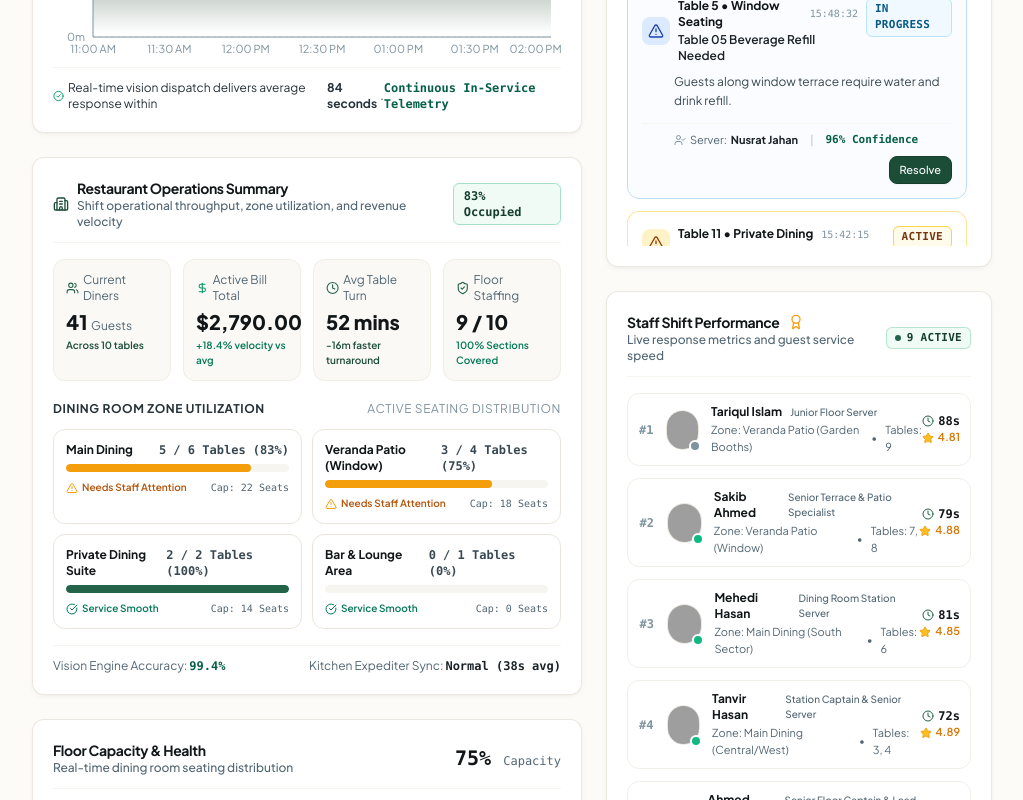
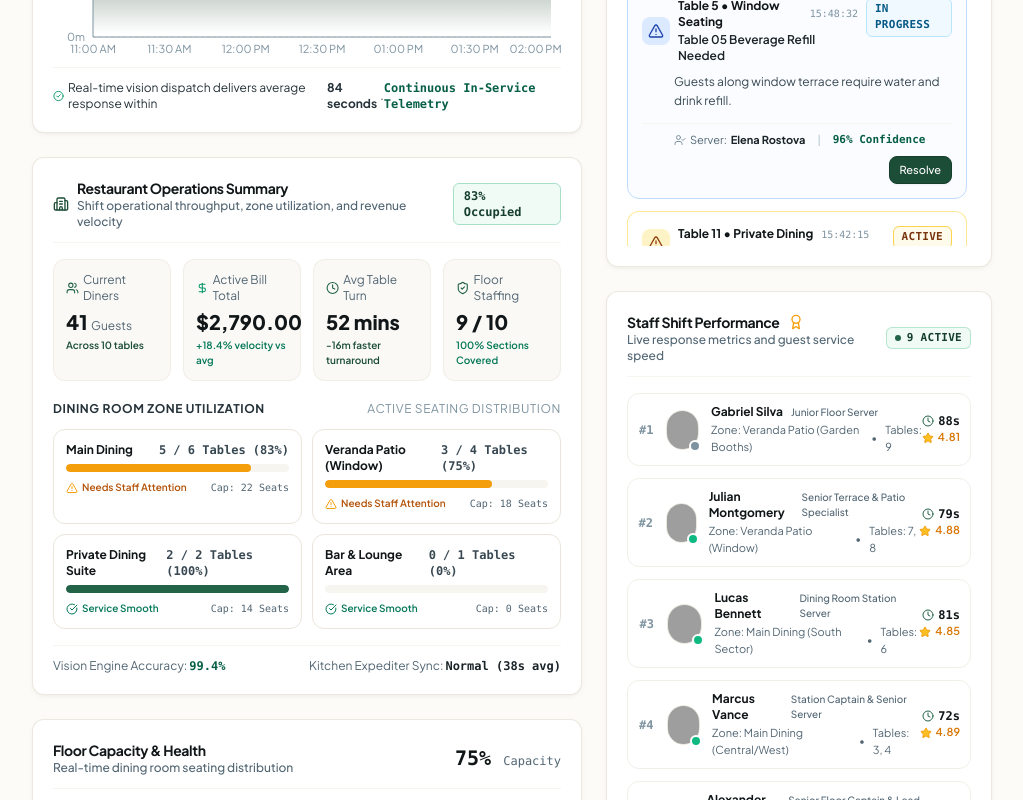
Before and after one commit to CodewithShahriar/DineSight-Ai, a React (Vite) app: page / in a window 1280 px wide. Shown: the part 940-1740 px from the top of the page, without its empty margins (256-1279 px from the left). Built offline with nearby package versions, Linux system fonts and the light colour scheme; grey boxes are pictures that could not be loaded.

Commit message:
refactor(staff): replace all staff names with international English hospitality names

```diff
--- a/src/data/mockEvents.ts
+++ b/src/data/mockEvents.ts
@@ -124,7 +124,7 @@ export const initialCameras: CCTVFeed[] = [
       {
         id: 'det-109',
         category: 'waiter',
-        label: 'STAFF: Ahmed Rahman (EMP-101)',
+        label: 'STAFF: Alexander Wright (EMP-101)',
         subLabel: 'Senior Captain (Lead Server)',
         status: 'Active on Floor',
         confidence: 0.97,
@@ -260,7 +260,7 @@ export const initialCameras: CCTVFeed[] = [
       {
         id: 'det-207',
         category: 'waiter',
-        label: 'STAFF: Tanvir Hasan (EMP-102)',
+        label: 'STAFF: Marcus Vance (EMP-102)',
         subLabel: 'Floor Server (Attending Tables)',
         status: 'Active In Aisle',
         confidence: 0.97,
@@ -357,7 +357,7 @@ export const initialCameras: CCTVFeed[] = [
       {
         id: 'det-305',
         category: 'waiter',
-        label: 'STAFF: Sakib Ahmed (EMP-103)',
+        label: 'STAFF: Julian Montgomery (EMP-103)',
         subLabel: 'Head Waiter (Sommelier)',
         status: 'Floor Patrol & Wine Service',
         confidence: 0.98,
@@ -467,7 +467,7 @@ export const initialCameras: CCTVFeed[] = [
       {
         id: 'det-406',
         category: 'waiter',
-        label: 'STAFF: Fahim Chowdhury (EMP-104)',
+        label: 'STAFF: Christian Laurent (EMP-104)',
         subLabel: 'Junior Server (Entrance Host)',
         status: 'Patrolling Passage',
         confidence: 0.96,
@@ -564,7 +564,7 @@ export const initialCameras: CCTVFeed[] = [
       {
         id: 'det-506',
         category: 'waiter',
-        label: 'RUNNER: Rifat Al-Mamun (EMP-107)',
+        label: 'RUNNER: Dominic Sterling (EMP-107)',
         subLabel: 'Food Runner (Main Course En Route)',
         status: 'Dispatched',
         confidence: 0.98,
@@ -674,7 +674,7 @@ export const initialCameras: CCTVFeed[] = [
       {
         id: 'det-602',
         category: 'waiter',
-        label: 'SOMMELIER: Nusrat Jahan (EMP-105)',
+        label: 'SOMMELIER: Elena Rostova (EMP-105)',
         subLabel: 'Beverage & Wine Sommelier (Pouring)',
         status: 'Active',
         confidence: 0.98,
@@ -784,7 +784,7 @@ export const initialCameras: CCTVFeed[] = [
       {
         id: 'det-702',
         category: 'waiter',
-        label: 'HOSTESS: Shila Akter (EMP-108)',
+        label: 'HOSTESS: Sophia Chen (EMP-108)',
         subLabel: 'Lead Hostess & Floor Coordinator (POS 2)',
         status: 'Active',
         confidence: 0.99,
@@ -868,7 +868,7 @@ export const initialCameras: CCTVFeed[] = [
       {
         id: 'det-802',
         category: 'waiter',
-        label: 'STAFF: Sakib Ahmed (EMP-103)',
+        label: 'STAFF: Julian Montgomery (EMP-103)',
         subLabel: 'Terrace Specialist (Beverage Tray En Route)',
         status: 'Active on Floor',
         confidence: 0.98,
@@ -971,7 +971,7 @@ export const initialEvents: OperationsEvent[] = [
     description: 'Vision sensor detected empty drinkware for over 6 minutes at Table T-03.',
     severity: 'medium',
     status: 'active',
-    assignedWaiter: 'Ahmed Rahman',
+    assignedWaiter: 'Alexander Wright',
     aiConfidence: 0.97,
     cameraId: 'Camera 01 — Main Dining Area',
   },
@@ -985,7 +985,7 @@ export const initialEvents: OperationsEvent[] = [
     description: 'Guests along window terrace require water and drink refill.',
     severity: 'low',
     status: 'in_progress',
-    assignedWaiter: 'Nusrat Jahan',
+    assignedWaiter: 'Elena Rostova',
     aiConfidence: 0.96,
     cameraId: 'Camera 02 — Window Seating',
   },
@@ -999,7 +999,7 @@ export const initialEvents: OperationsEvent[] = [
     description: 'Executive party signaled waiter for dining check settlement.',
     severity: 'high',
     status: 'active',
-    assignedWaiter: 'Fahim Chowdhury',
+    assignedWaiter: 'Christian Laurent',
     aiConfidence: 0.98,
     cameraId: 'Camera 03 — Private Dining',
   },
@@ -1013,7 +1013,7 @@ export const initialEvents: OperationsEvent[] = [
     description: 'Dining session length exceeds standard lunch SLA window.',
     severity: 'medium',
     status: 'active',
-    assignedWaiter: 'Fahim Chowdhury',
+    assignedWaiter: 'Christian Laurent',
     aiConfidence: 0.96,
     cameraId: 'Camera 04 — Entrance',
   },
@@ -1027,7 +1027,7 @@ export const initialEvents: OperationsEvent[] = [
     description: 'Customer raised hand at Table 02 requesting server assistance.',
     severity: 'high',
     status: 'active',
-    assignedWaiter: 'Ahmed Rahman',
+    assignedWaiter: 'Alexander Wright',
     aiConfidence: 0.99,
     cameraId: 'Camera 01 — Main Dining Area',
   },
@@ -1041,7 +1041,7 @@ export const initialEvents: OperationsEvent[] = [
     description: 'Optical detector identified empty wine decanter on garden table.',
     severity: 'low',
     status: 'in_progress',
-    assignedWaiter: 'Sakib Ahmed',
+    assignedWaiter: 'Julian Montgomery',
     aiConfidence: 0.94,
     cameraId: 'Camera 02 — Window Seating',
   },
@@ -1055,7 +1055,7 @@ export const initialEvents: OperationsEvent[] = [
     description: 'Main entrée fired 14 mins ago; runner dispatched to floor pass.',
     severity: 'medium',
     status: 'resolved',
-    assignedWaiter: 'Mehedi Hasan',
+    assignedWaiter: 'Lucas Bennett',
     aiConfidence: 0.97,
     cameraId: 'Camera 01 — Main Dining Area',
   },
@@ -1069,7 +1069,7 @@ export const initialEvents: OperationsEvent[] = [
     description: 'Table sanitized and reset with clean linen by turnaround fleet.',
     severity: 'low',
     status: 'resolved',
-    assignedWaiter: 'Kamal Hossain',
+    assignedWaiter: 'Oliver Hayes',
     aiConfidence: 0.99,
     cameraId: 'Camera 01 — Main Dining Area',
   },
@@ -1083,7 +1083,7 @@ export const initialEvents: OperationsEvent[] = [
     description: 'Post-entree clearance completed. Dessert order dispatched.',
     severity: 'low',
     status: 'resolved',
-    assignedWaiter: 'Tariqul Islam',
+    assignedWaiter: 'Gabriel Silva',
     aiConfidence: 0.95,
     cameraId: 'Camera 02 — Window Seating',
   },
@@ -1097,7 +1097,7 @@ export const initialEvents: OperationsEvent[] = [
     description: 'Guest signaled station captain for sparkling water refill.',
     severity: 'medium',
     status: 'resolved',
-    assignedWaiter: 'Tanvir Hasan',
+    assignedWaiter: 'Marcus Vance',
     aiConfidence: 0.98,
     cameraId: 'Camera 01 — Main Dining Area',
   },
--- a/src/data/mockTables.ts
+++ b/src/data/mockTables.ts
@@ -8,7 +8,7 @@ export const mockTables: RestaurantTable[] = [
     capacity: 2,
     status: 'AVAILABLE',
     assignedWaiterId: 'wtr-1',
-    assignedWaiterName: 'Ahmed Rahman',
+    assignedWaiterName: 'Alexander Wright',
     assignedWaiterRole: 'Lead Server & Floor Captain',
     assignedWaiterAvatar: 'https://images.unsplash.com/photo-1507003211169-0a1dd7228f2d?auto=format&fit=crop&q=80&w=250',
     guestCount: 0,
@@ -32,7 +32,7 @@ export const mockTables: RestaurantTable[] = [
     capacity: 4,
     status: 'WAITING_FOR_WAITER',
     assignedWaiterId: 'wtr-1',
-    assignedWaiterName: 'Ahmed Rahman',
+    assignedWaiterName: 'Alexander Wright',
     assignedWaiterRole: 'Lead Server & Floor Captain',
     assignedWaiterAvatar: 'https://images.unsplash.com/photo-1507003211169-0a1dd7228f2d?auto=format&fit=crop&q=80&w=250',
     guestCount: 3,
@@ -61,7 +61,7 @@ export const mockTables: RestaurantTable[] = [
       { id: 'c4', side: 'bottom', occupied: false },
     ],
     timeline: [
-      { id: 't1', time: '12:05 PM', title: 'Party of 3 Seated (OCCUPIED)', status: 'completed', actor: 'Host Marcus Vance' },
+      { id: 't1', time: '12:05 PM', title: 'Party of 3 Seated (OCCUPIED)', status: 'completed', actor: 'Host Sophia Chen' },
       { id: 't2', time: '12:05 PM', title: '5-Minute Customer Waiting Timer Started', status: 'completed', actor: 'DineSight System' },
       { id: 't3', time: '12:06 PM', title: 'Manager Alert Dispatched (WAITING_FOR_WAITER)', status: 'current', actor: 'Vision AI Engine' },
       { id: 't4', time: 'Pending', title: 'Auto-Assign Waiter on Timer Zero', status: 'pending', actor: 'Smart Dispatcher' },
@@ -74,7 +74,7 @@ export const mockTables: RestaurantTable[] = [
     capacity: 4,
     status: 'SERVING',
     assignedWaiterId: 'wtr-2',
-    assignedWaiterName: 'Tanvir Hasan',
+    assignedWaiterName: 'Marcus Vance',
     assignedWaiterRole: 'Senior Dining Server',
     assignedWaiterAvatar: 'https://images.unsplash.com/photo-1500648767791-00dcc994a43e?auto=format&fit=crop&q=80&w=250',
     guestCount: 4,
@@ -94,8 +94,8 @@ export const mockTables: RestaurantTable[] = [
     ],
     timeline: [
       { id: 't1', time: '12:28 PM', title: 'Party Seated at Booth', status: 'completed', actor: 'Host' },
-      { id: 't2', time: '12:33 PM', title: 'Assignment Accepted by Tanvir Hasan', status: 'completed', actor: 'Tanvir Hasan' },
-      { id: 't3', time: '12:50 PM', title: 'Main Course Service in Progress (SERVING)', status: 'current', actor: 'Tanvir Hasan' },
+      { id: 't2', time: '12:33 PM', title: 'Assignment Accepted by Marcus Vance', status: 'completed', actor: 'Marcus Vance' },
+      { id: 't3', time: '12:50 PM', title: 'Main Course Service in Progress (SERVING)', status: 'current', actor: 'Marcus Vance' },
     ],
   },
   {
@@ -105,7 +105,7 @@ export const mockTables: RestaurantTable[] = [
     capacity: 6,
     status: 'OCCUPIED',
     assignedWaiterId: 'wtr-2',
-    assignedWaiterName: 'Tanvir Hasan',
+    assignedWaiterName: 'Marcus Vance',
     assignedWaiterRole: 'Senior Dining Server',
     assignedWaiterAvatar: 'https://images.unsplash.com/photo-1500648767791-00dcc994a43e?auto=format&fit=crop&q=80&w=250',
     guestCount: 5,
@@ -125,7 +125,7 @@ export const mockTables: RestaurantTable[] = [
       { id: 'c6', side: 'bottom', occupied: false },
     ],
     timeline: [
-      { id: 't1', time: '12:20 PM', title: 'Business Lunch Party Seated (5p)', status: 'completed', actor: 'Tanvir Hasan' },
+      { id: 't1', time: '12:20 PM', title: 'Business Lunch Party Seated (5p)', status: 'completed', actor: 'Marcus Vance' },
       { id: 't2', time: '12:38 PM', title: 'Steak & Seafood Courses Served', status: 'completed', actor: 'Kitchen Pass' },
       { id: 't3', time: '12:51 PM', title: 'Guests Dining Peacefully', status: 'current', actor: 'Camera 01 AI' },
     ],
@@ -137,7 +137,7 @@ export const mockTables: RestaurantTable[] = [
     capacity: 2,
     status: 'SERVICE_COMPLETED',
     assignedWaiterId: 'wtr-5',
-    assignedWaiterName: 'Nusrat Jahan',
+    assignedWaiterName: 'Elena Rostova',
     assignedWaiterRole: 'Beverage & Cocktail Sommelier',
     assignedWaiterAvatar: 'https://images.unsplash.com/photo-1573496359142-b8d87734a5a2?auto=format&fit=crop&q=80&w=250',
     guestCount: 2,
@@ -154,9 +154,9 @@ export const mockTables: RestaurantTable[] = [
     ],
     timeline: [
       { id: 't1', time: '11:50 AM', title: 'Lunch Reservation Seated', status: 'completed', actor: 'Host' },
-      { id: 't2', time: '12:44 PM', title: 'Check Paid via POS Terminal', status: 'completed', actor: 'Nusrat Jahan' },
+      { id: 't2', time: '12:44 PM', title: 'Check Paid via POS Terminal', status: 'completed', actor: 'Elena Rostova' },
       { id: 't3', time: '12:51 PM', title: 'Guests Vacated — Ready for Bussing', status: 'current', actor: 'Vision Engine v2.4' },
-      { id: 't4', time: 'Pending', title: 'Sanitization & Setup for 1:15 PM Booking', status: 'pending', actor: 'Kamal Hossain (Busser)' },
+      { id: 't4', time: 'Pending', title: 'Sanitization & Setup for 1:15 PM Booking', status: 'pending', actor: 'Oliver Hayes (Busser)' },
     ],
   },
   {
@@ -166,7 +166,7 @@ export const mockTables: RestaurantTable[] = [
     capacity: 4,
     status: 'WAITER_ASSIGNED',
     assignedWaiterId: 'wtr-6',
-    assignedWaiterName: 'Mehedi Hasan',
+    assignedWaiterName: 'Lucas Bennett',
     assignedWaiterRole: 'Dining Room Station Server',
     assignedWaiterAvatar: 'https://images.unsplash.com/photo-1522075469751-3a6694fb2f61?auto=format&fit=crop&q=80&w=250',
     guestCount: 4,
@@ -187,8 +187,8 @@ export const mockTables: RestaurantTable[] = [
     timeline: [
       { id: 't1', time: '12:35 PM', title: 'Family Seated at Booth', status: 'completed', actor: 'Host' },
       { id: 't2', time: '12:40 PM', title: '5-Min Waiting Timer Expired (00:00)', status: 'completed', actor: 'DineSight AI' },
-      { id: 't3', time: '12:40 PM', title: 'Auto-Assigned Mehedi Hasan (Lowest load)', status: 'current', actor: 'Auto-Dispatcher' },
-      { id: 't4', time: 'Pending', title: 'Awaiting Mehedi Hasan Acceptance', status: 'pending', actor: 'Mehedi Hasan' },
+      { id: 't3', time: '12:40 PM', title: 'Auto-Assigned Lucas Bennett (Lowest load)', status: 'current', actor: 'Auto-Dispatcher' },
+      { id: 't4', time: 'Pending', title: 'Awaiting Lucas Bennett Acceptance', status: 'pending', actor: 'Lucas Bennett' },
     ],
   },
   {
@@ -198,7 +198,7 @@ export const mockTables: RestaurantTable[] = [
     capacity: 4,
     status: 'WAITING_FOR_WAITER',
     assignedWaiterId: 'wtr-3',
-    assignedWaiterName: 'Sakib Ahmed',
+    assignedWaiterName: 'Julian Montgomery',
     assignedWaiterRole: 'Patio & Window Specialist',
     assignedWaiterAvatar: 'https://images.unsplash.com/photo-1519085360753-af0119f7cbe7?auto=format&fit=crop&q=80&w=250',
     guestCount: 4,
@@ -228,7 +228,7 @@ export const mockTables: RestaurantTable[] = [
     ],
     timeline: [
       { id: 't1', time: '11:55 AM', title: 'Window Patio Table Seated', status: 'completed', actor: 'Host' },
-      { id: 't2', time: '12:15 PM', title: 'Main Entrées Served', status: 'completed', actor: 'Sakib Ahmed' },
+      { id: 't2', time: '12:15 PM', title: 'Main Entrées Served', status: 'completed', actor: 'Julian Montgomery' },
       { id: 't3', time: '12:46 PM', title: 'Depleted Beverage Flagged (WAITING_FOR_WAITER)', status: 'current', actor: 'Camera 02 AI' },
       { id: 't4', time: 'Pending', title: 'Countdown Timer Expiring ➔ Auto Reassignment', status: 'pending', actor: 'DineSight System' },
     ],
@@ -240,7 +240,7 @@ export const mockTables: RestaurantTable[] = [
     capacity: 6,
     status: 'AVAILABLE',
     assignedWaiterId: 'wtr-3',
-    assignedWaiterName: 'Sakib Ahmed',
+    assignedWaiterName: 'Julian Montgomery',
     assignedWaiterRole: 'Patio & Window Specialist',
     assignedWaiterAvatar: 'https://images.unsplash.com/photo-1519085360753-af0119f7cbe7?auto=format&fit=crop&q=80&w=250',
     guestCount: 0,
@@ -257,7 +257,7 @@ export const mockTables: RestaurantTable[] = [
       { id: 'c6', side: 'bottom', occupied: false },
     ],
     timeline: [
-      { id: 't1', time: '12:10 PM', title: 'Previous Party Departed', status: 'completed', actor: 'Sakib Ahmed' },
+      { id: 't1', time: '12:10 PM', title: 'Previous Party Departed', status: 'completed', actor: 'Julian Montgomery' },
       { id: 't2', time: '12:20 PM', title: 'Table Sanitized & Preset with Cutlery', status: 'completed', actor: 'Busser Crew' },
       { id: 't3', time: '12:25 PM', title: 'Available for Incoming Guests', status: 'current', actor: 'Floor Manager' },
     ],
@@ -269,7 +269,7 @@ export const mockTables: RestaurantTable[] = [
     capacity: 4,
     status: 'OCCUPIED',
     assignedWaiterId: 'wtr-10',
-    assignedWaiterName: 'Tariqul Islam',
+    assignedWaiterName: 'Gabriel Silva',
     assignedWaiterRole: 'Junior Floor Server',
     assignedWaiterAvatar: 'https://images.unsplash.com/photo-1492562080023-ab3db95bfbce?auto=format&fit=crop&q=80&w=250',
     guestCount: 2,
@@ -288,8 +288,8 @@ export const mockTables: RestaurantTable[] = [
     ],
     timeline: [
       { id: 't1', time: '12:20 PM', title: 'Couple Seated at Patio Window', status: 'completed', actor: 'Host' },
-      { id: 't2', time: '12:30 PM', title: 'Pasta & Risotto Served', status: 'completed', actor: 'Sakib Ahmed' },
-      { id: 't3', time: '12:51 PM', title: 'Dessert Menus Presented', status: 'current', actor: 'Sakib Ahmed' },
+      { id: 't2', time: '12:30 PM', title: 'Pasta & Risotto Served', status: 'completed', actor: 'Julian Montgomery' },
+      { id: 't3', time: '12:51 PM', title: 'Dessert Menus Presented', status: 'current', actor: 'Julian Montgomery' },
     ],
   },
   {
@@ -299,7 +299,7 @@ export const mockTables: RestaurantTable[] = [
     capacity: 4,
     status: 'SERVING',
     assignedWaiterId: 'wtr-4',
-    assignedWaiterName: 'Fahim Chowdhury',
+    assignedWaiterName: 'Christian Laurent',
     assignedWaiterRole: 'Private Dining & VIP Sommelier',
     assignedWaiterAvatar: 'https://images.unsplash.com/photo-1506794778202-cad84cf45f1d?auto=format&fit=crop&q=80&w=250',
     guestCount: 3,
@@ -319,8 +319,8 @@ export const mockTables: RestaurantTable[] = [
     ],
     timeline: [
       { id: 't1', time: '12:40 PM', title: 'Party Seated', status: 'completed', actor: 'Host' },
-      { id: 't2', time: '12:45 PM', title: 'Cocktails and Sparkling Water Served', status: 'completed', actor: 'Fahim Chowdhury' },
-      { id: 't3', time: '12:52 PM', title: 'Appetizers Table-Side Delivery (SERVING)', status: 'current', actor: 'Fahim Chowdhury' },
+      { id: 't2', time: '12:45 PM', title: 'Cocktails and Sparkling Water Served', status: 'completed', actor: 'Christian Laurent' },
+      { id: 't3', time: '12:52 PM', title: 'Appetizers Table-Side Delivery (SERVING)', status: 'current', actor: 'Christian Laurent' },
     ],
   },
   {
@@ -330,7 +330,7 @@ export const mockTables: RestaurantTable[] = [
     capacity: 6,
     status: 'OCCUPIED',
     assignedWaiterId: 'wtr-4',
-    assignedWaiterName: 'Fahim Chowdhury',
+    assignedWaiterName: 'Christian Laurent',
     assignedWaiterRole: 'Private Dining & VIP Sommelier',
     assignedWaiterAvatar: 'https://images.unsplash.com/photo-1506794778202-cad84cf45f1d?auto=format&fit=crop&q=80&w=250',
     guestCount: 6,
@@ -350,9 +350,9 @@ export const mockTables: RestaurantTable[] = [
       { id: 'c6', side: 'bottom', occupied: true },
     ],
     timeline: [
-      { id: 't1', time: '12:10 PM', title: 'Private Dining Room Guest Check-In', status: 'completed', actor: 'Fahim Chowdhury' },
-      { id: 't2', time: '12:22 PM', title: 'Sommelier Wine Tasting & Pouring', status: 'completed', actor: 'Fahim Chowdhury' },
-      { id: 't3', time: '12:45 PM', title: 'Multi-Course Tasting Service', status: 'current', actor: 'Chef & Fahim' },
+      { id: 't1', time: '12:10 PM', title: 'Private Dining Room Guest Check-In', status: 'completed', actor: 'Christian Laurent' },
+      { id: 't2', time: '12:22 PM', title: 'Sommelier Wine Tasting & Pouring', status: 'completed', actor: 'Christian Laurent' },
+      { id: 't3', time: '12:45 PM', title: 'Multi-Course Tasting Service', status: 'current', actor: 'Chef & Christian' },
     ],
   },
   {
@@ -362,7 +362,7 @@ export const mockTables: RestaurantTable[] = [
     capacity: 8,
     status: 'OCCUPIED',
     assignedWaiterId: 'wtr-4',
-    assignedWaiterName: 'Fahim Chowdhury',
+    assignedWaiterName: 'Christian Laurent',
     assignedWaiterRole: 'Private Dining & VIP Sommelier',
     assignedWaiterAvatar: 'https://images.unsplash.com/photo-1506794778202-cad84cf45f1d?auto=format&fit=crop&q=80&w=250',
     guestCount: 8,
@@ -385,8 +385,8 @@ export const mockTables: RestaurantTable[] = [
     ],
     timeline: [
       { id: 't1', time: '11:45 AM', title: 'Executive Luncheon Seated (8p)', status: 'completed', actor: 'Host & GM' },
-      { id: 't2', time: '12:15 PM', title: 'Grand Entrée Platter Served', status: 'completed', actor: 'Fahim Chowdhury' },
-      { id: 't3', time: '12:48 PM', title: 'Dessert & Digestif Service', status: 'current', actor: 'Fahim Chowdhury' },
+      { id: 't2', time: '12:15 PM', title: 'Grand Entrée Platter Served', status: 'completed', actor: 'Christian Laurent' },
+      { id: 't3', time: '12:48 PM', title: 'Dessert & Digestif Service', status: 'current', actor: 'Christian Laurent' },
     ],
   },
 ]
--- a/src/data/mockWaiters.ts
+++ b/src/data/mockWaiters.ts
@@ -4,7 +4,7 @@ export const mockWaiters: Waiter[] = [
   {
     id: 'wtr-1',
     employeeId: 'EMP-101',
-    name: 'Ahmed Rahman',
+    name: 'Alexander Wright',
     role: 'Senior Floor Captain & Lead Expediter',
     avatar: 'https://images.unsplash.com/photo-1507003211169-0a1dd7228f2d?auto=format&fit=crop&q=80&w=250',
     zone: 'Main Dining (North/East)',
@@ -23,7 +23,7 @@ export const mockWaiters: Waiter[] = [
   {
     id: 'wtr-2',
     employeeId: 'EMP-102',
-    name: 'Tanvir Hasan',
+    name: 'Marcus Vance',
     role: 'Station Captain & Senior Server',
     avatar: 'https://images.unsplash.com/photo-1500648767791-00dcc994a43e?auto=format&fit=crop&q=80&w=250',
     zone: 'Main Dining (Central/West)',
@@ -42,7 +42,7 @@ export const mockWaiters: Waiter[] = [
   {
     id: 'wtr-3',
     employeeId: 'EMP-103',
-    name: 'Sakib Ahmed',
+    name: 'Julian Montgomery',
     role: 'Senior Terrace & Patio Specialist',
     avatar: 'https://images.unsplash.com/photo-1519085360753-af0119f7cbe7?auto=format&fit=crop&q=80&w=250',
     zone: 'Veranda Patio (Window)',
@@ -61,7 +61,7 @@ export const mockWaiters: Waiter[] = [
   {
     id: 'wtr-4',
     employeeId: 'EMP-104',
-    name: 'Fahim Chowdhury',
+    name: 'Christian Laurent',
     role: 'VIP Suite Sommelier & Host',
     avatar: 'https://images.unsplash.com/photo-1506794778202-cad84cf45f1d?auto=format&fit=crop&q=80&w=250',
     zone: 'Private Dining & Bar Lounge',
@@ -80,7 +80,7 @@ export const mockWaiters: Waiter[] = [
   {
     id: 'wtr-5',
     employeeId: 'EMP-105',
-    name: 'Nusrat Jahan',
+    name: 'Elena Rostova',
     role: 'Beverage & Cocktail Sommelier',
     avatar: 'https://images.unsplash.com/photo-1573496359142-b8d87734a5a2?auto=format&fit=crop&q=80&w=250',
     zone: 'Bar Lounge & VIP Suite',
@@ -99,7 +99,7 @@ export const mockWaiters: Waiter[] = [
   {
     id: 'wtr-6',
     employeeId: 'EMP-106',
-    name: 'Mehedi Hasan',
+    name: 'Lucas Bennett',
     role: 'Dining Room Station Server',
     avatar: 'https://images.unsplash.com/photo-1522075469751-3a6694fb2f61?auto=format&fit=crop&q=80&w=250',
     zone: 'Main Dining (South Sector)',
@@ -118,7 +118,7 @@ export const mockWaiters: Waiter[] = [
   {
     id: 'wtr-7',
     employeeId: 'EMP-107',
-    name: 'Rifat Al-Mamun',
+    name: 'Dominic Sterling',
     role: 'Food Runner & Kitchen Expediter',
     avatar: 'https://images.unsplash.com/photo-1539571696357-5a69c17a67c6?auto=format&fit=crop&q=80&w=250',
     zone: 'Kitchen Pass & Main Floor',
@@ -137,7 +137,7 @@ export const mockWaiters: Waiter[] = [
   {
     id: 'wtr-8',
     employeeId: 'EMP-108',
-    name: 'Shila Akter',
+    name: 'Sophia Chen',
     role: 'Lead Hostess & Floor Coordinator',
     avatar: 'https://images.unsplash.com/photo-1580489944761-15a19d654956?auto=format&fit=crop&q=80&w=250',
     zone: 'Entrance Foyer & Reception',
@@ -156,7 +156,7 @@ export const mockWaiters: Waiter[] = [
   {
     id: 'wtr-9',
     employeeId: 'EMP-109',
-    name: 'Kamal Hossain',
+    name: 'Oliver Hayes',
     role: 'Table Busser & Sanitization Lead',
     avatar: 'https://images.unsplash.com/photo-1501196354995-cbb51c65aaea?auto=format&fit=crop&q=80&w=250',
     zone: 'Dining Room Turnaround Fleet',
@@ -175,7 +175,7 @@ export const mockWaiters: Waiter[] = [
   {
     id: 'wtr-10',
     employeeId: 'EMP-110',
-    name: 'Tariqul Islam',
+    name: 'Gabriel Silva',
     role: 'Junior Floor Server',
     avatar: 'https://images.unsplash.com/photo-1492562080023-ab3db95bfbce?auto=format&fit=crop&q=80&w=250',
     zone: 'Veranda Patio (Garden Booths)',
```
Also changed, not shown: src/components/monitoring/TopDownCCTVScene.tsx (+9 -9 lines), 1 other file (tests, documents, lock files or other folders).
